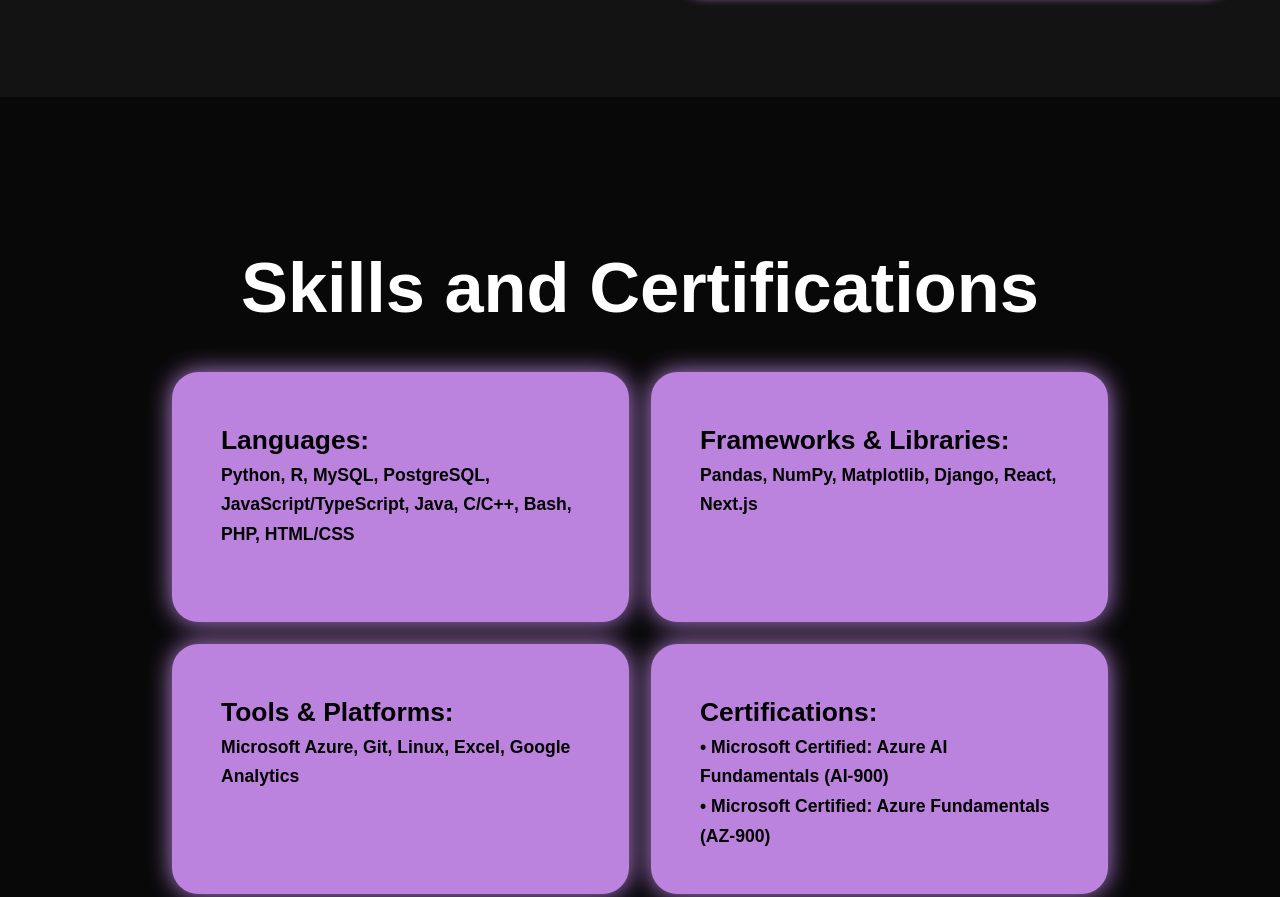
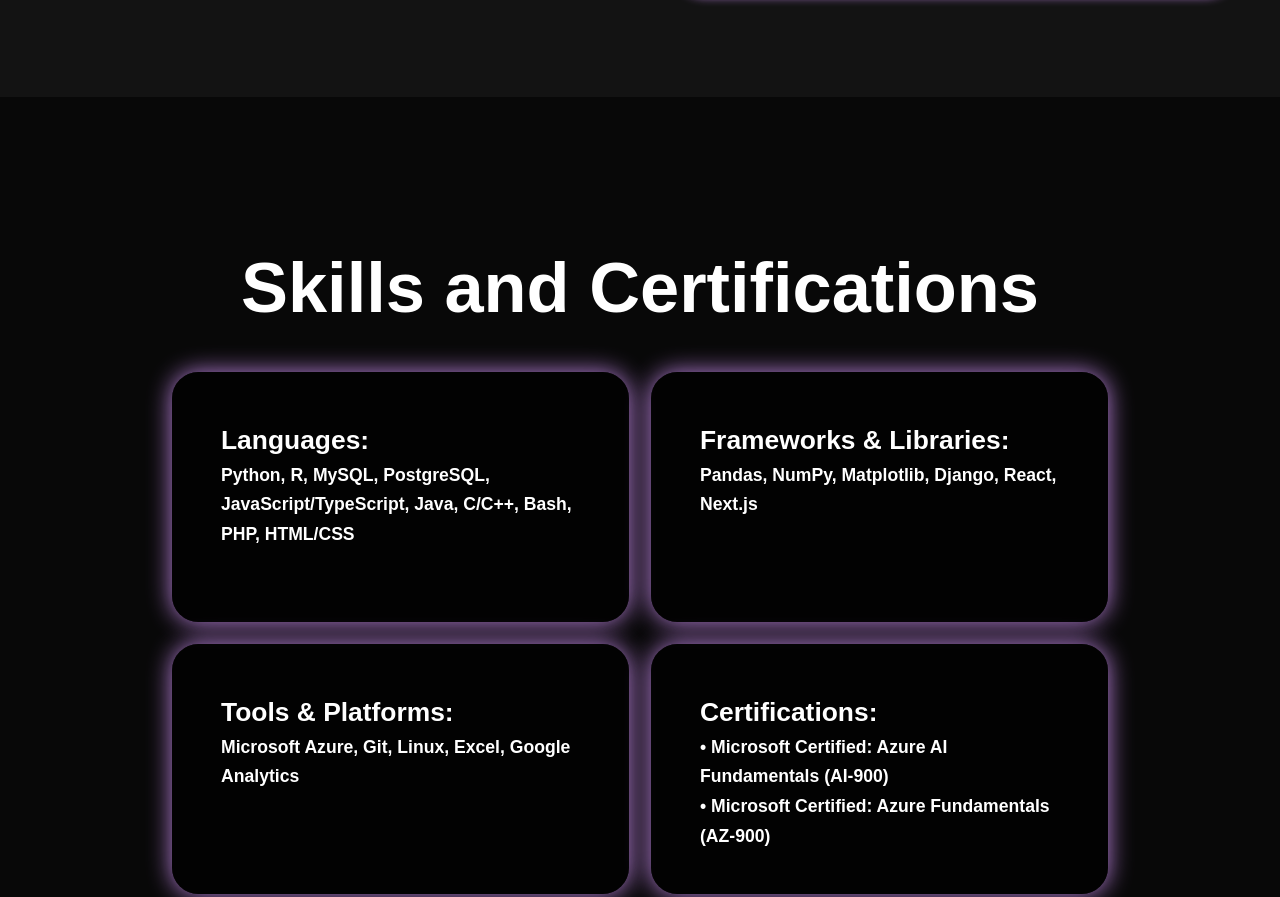
Before and after one commit to nyra-rodrigues/website, a plain HTML site: page index.html in a window 1280 px wide. Shown: the part 2329-3226 px from the top of the page. Drawn offline with nearby package versions, Linux system fonts and the light colour scheme.

Commit message:
Add files via upload

```diff
--- a/style.css
+++ b/style.css
@@ -376,7 +376,7 @@
 
 .services{
     background: var(--bg-color);
-    color: black;
+    color: white;
 }
 
 .services h2{
@@ -392,7 +392,7 @@
 }
 
 .service-box{
-    background-color: var(--main-color);
+    background-color: rgba(0,0, 0, 0.7);;
     height: 250px;
     border-radius: 3rem;
     border: 5px solid transparent;
@@ -402,9 +402,9 @@
 }
 
 .service-box:hover{
-    background: white;
+    background: var(--main-color);
     color: black;
-    border: 5px solid var(--second-bg-color);
+    border: 5px solid var(--main-color);
     transform: scale(1.03);
     box-shadow: 0 0 25px var(--main-color);
 }
```
